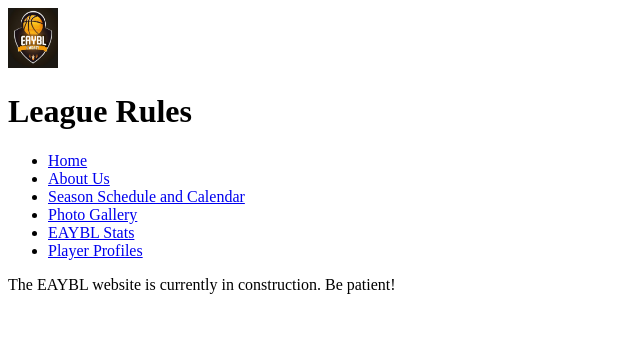
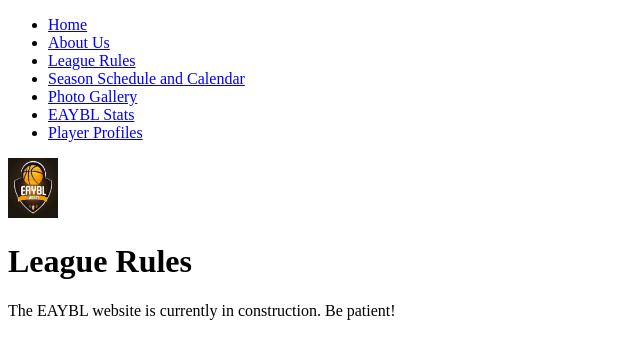
Before and after one commit to mamohamed2/mamohamed2.github.io, a plain HTML site: page League_Rules.html in a window 1280 px wide. Shown: the whole page, without its empty margins (0-640 px from the left). Drawn offline with Linux system fonts and the light colour scheme.

Commit message:
Update League_Rules.html

```diff
--- a/League_Rules.html
+++ b/League_Rules.html
@@ -2,19 +2,27 @@
 <html>
     <head>
         <title>EAYBL</title>
+        <link rel="stylesheet" href="styles.css">
     </head>
 <body>
-<img src="FullSizeRender.jpg" alt="EAYBL Logo" style="width:50px;height:60px;">
-<h1>League Rules</h1>
+    <header>
+        <nav>
             <ul>
                 <li><a href="index.html">Home</a></li>
                 <li><a href="About_Us.html">About Us</a></li>
+                <li><a href="League_Rules.html">League Rules</a></li>
                 <li><a href="Season_Schedule.html">Season Schedule and Calendar</a></li>
                 <li><a href="Photo_Gallery.html">Photo Gallery</a></li>
                 <li><a href="EAYBL_Stats.html">EAYBL Stats</a></li>
                 <li><a href="Player_Profiles.html">Player Profiles</a></li>
             </ul>
 
+        </nav>
+    </header>
+<img src="FullSizeRender.jpg" alt="EAYBL Logo" style="width:50px;height:60px;">
+<h1>League Rules</h1>
+
+
 <p>The EAYBL website is currently in construction. Be patient!</p>
 </body>
 </html>
```
Lines whose indentation alone changed are shown as unchanged.
